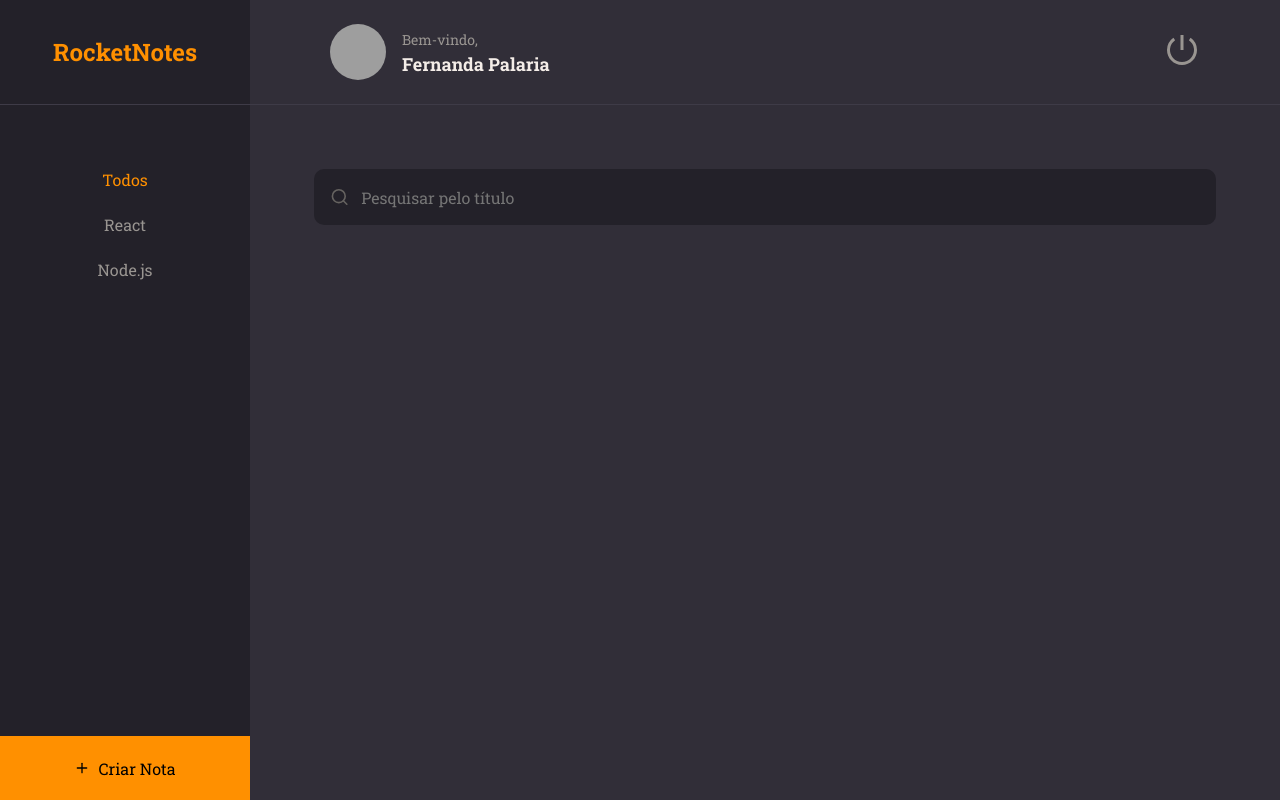
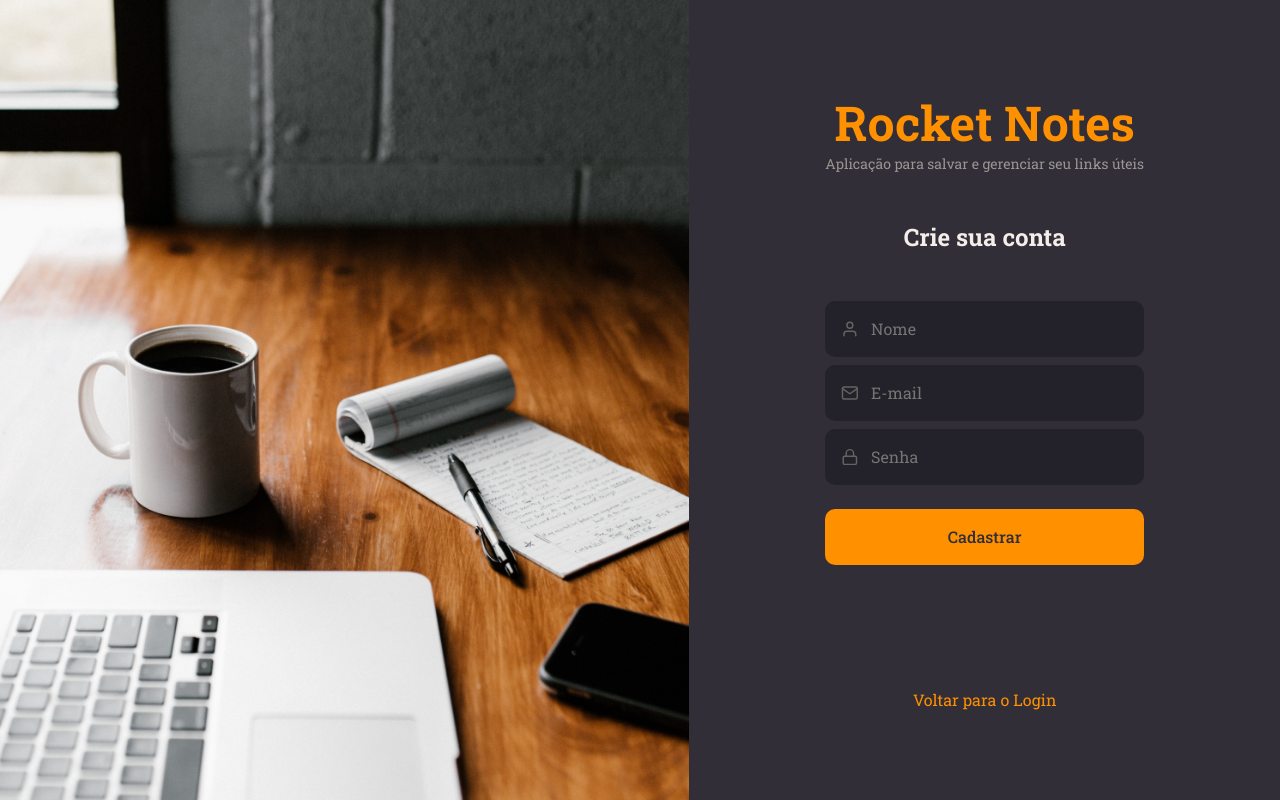
Before and after one commit to ferpalaria/react_rocket, a React (Vite) app: page / in a window 1280 px wide. Built offline with nearby package versions, Linux system fonts and the light colour scheme; grey boxes are pictures that could not be loaded.

Commit message:
Tela de Sign Up

```diff
--- /dev/null
+++ b/src/components/Note/index.jsx
@@ -0,0 +1,24 @@
+import { Tag } from '../Tag';
+import { Container } from './styles'
+
+// eslint-disable-next-line react/prop-types
+export function Note({ data, ...rest }){
+    return(
+        <Container
+            {...rest}
+        >
+
+            <h1>{data.title}</h1>
+
+            {
+                data.tags &&
+                <footer>
+                    {
+                        data.tags.map( tag =>
+                        <Tag key={tag.id} title={tag.name} />)
+                    }
+                </footer>
+            }
+        </Container>
+    );
+}
--- /dev/null
+++ b/src/components/Note/styles.js
@@ -0,0 +1,26 @@
+import styled from 'styled-components'
+
+export const Container = styled.button`
+    width: 100%;
+    background-color: ${({ theme }) => theme.COLORS.BACKGROUND_700};
+
+    border: none;
+    border-radius: 10px;
+
+    padding: 22px;
+    margin-bottom: 16px;
+
+    > h1 {
+        display: flex;
+        text-align: left;
+        font-weight: 700;
+        font-size: 24px;
+        color: ${({ theme }) => theme.COLORS.WHITE};
+    }
+
+    > footer {
+        width: 100%;
+        display: flex;
+        margin-top: 24px;
+    }
+`;
--- a/src/main.jsx
+++ b/src/main.jsx
@@ -6,13 +6,13 @@
 
 import GlobalStyles from './styles/global';
 
-import { Home } from './pages/Home'
+import { SignUp } from './pages/SignUp'
 
 ReactDOM.createRoot(document.getElementById('root')).render(
   <React.StrictMode>
     <ThemeProvider theme = { theme }>
       <GlobalStyles />
-      <Home />
+      <SignUp />
 
     </ThemeProvider>
   </React.StrictMode>,
--- a/src/pages/Home/index.jsx
+++ b/src/pages/Home/index.jsx
@@ -4,6 +4,8 @@
 import { Header } from '../../components/Header';
 import { ButtonText } from '../../components/ButtonText';
 import { Input } from '../../components/Input';
+import { Section } from '../../components/Section';
+import { Note } from '../../components/Note';
 
 export function Home(){
     return (
@@ -29,7 +31,17 @@
             </Search>
 
             <Content>
-
+                <Section title="Minhas Notas">
+                    <Note
+                        data={{
+                            title:'React',
+                            tags:[
+                                {id: 1, name:'react'},
+                                {id:1, name: 'rocketseat'}
+                            ]
+                        }}
+                    />
+                </Section>
             </Content>
 
             <NewNote>
--- a/src/pages/Home/styles.js
+++ b/src/pages/Home/styles.js
@@ -54,6 +54,9 @@
 
 export const Content = styled.div`
     grid-area: content;
+
+    padding: 0 64px;
+    overflow-y: auto;
 `;
 
 export const NewNote = styled.button`
--- /dev/null
+++ b/src/pages/SignIn/styles.js
@@ -0,0 +1,47 @@
+import styled  from 'styled-components'
+import backgroundImg from '../../assets/background.png'
+
+export const Container = styled.div`
+    height: 100vh;
+
+    display: flex;
+    align-items: stretch;
+`;
+
+export const Form = styled.form`
+    padding: 0 136px;
+
+    display: flex;
+    flex-direction: column;
+    justify-content: center;
+    align-items: center;
+
+    text-align: center;
+
+    > h1 {
+        font-size: 48px;
+        color: ${({ theme }) => theme.COLORS.ORANGE}
+    }
+
+    > h2 {
+        font-size: 24px;
+        margin: 48px 0;
+    }
+
+    > p {
+        font-size: 14px;
+        color: ${({ theme }) => theme.COLORS.GRAY_100};
+    }
+
+    > a {
+        margin-top: 124px;
+        color: ${({ theme }) => theme.COLORS.ORANGE};
+
+    }
+`;
+
+export const Background = styled.div`
+    flex: 1;
+    background: url(${backgroundImg}) no-repeat center center;
+    background-size: cover;
+`;
--- /dev/null
+++ b/src/pages/SignUp/index.jsx
@@ -0,0 +1,38 @@
+import { Button } from '../../components/Button';
+import { Input } from '../../components/Input';
+import { Container, Form, Background } from './styles'
+import { FiUser, FiMail, FiLock} from 'react-icons/fi'
+
+export function SignUp(){
+    return (
+        <Container>
+            <Background />
+
+            <Form>
+                <h1>Rocket Notes</h1>
+                <p>Aplicação para salvar e gerenciar seu links úteis</p>
+                <h2>Crie sua conta</h2>
+
+                <Input
+                    placeholder="Nome"
+                    type="text"
+                    icon={FiUser} />
+                <Input
+                    placeholder="E-mail"
+                    type="text"
+                    icon={FiMail} />
+
+                <Input
+                    placeholder="Senha"
+                    type="password"
+                    icon={FiLock} />
+
+                <Button title="Cadastrar"/>
+
+                <a href="#">Voltar para o Login</a>
+
+            </Form>
+
+        </Container>
+    );
+}
--- /dev/null
+++ b/src/pages/SignUp/styles.js
@@ -0,0 +1,47 @@
+import styled  from 'styled-components'
+import backgroundImg from '../../assets/background.png'
+
+export const Container = styled.div`
+    height: 100vh;
+
+    display: flex;
+    align-items: stretch;
+`;
+
+export const Form = styled.form`
+    padding: 0 136px;
+
+    display: flex;
+    flex-direction: column;
+    justify-content: center;
+    align-items: center;
+
+    text-align: center;
+
+    > h1 {
+        font-size: 48px;
+        color: ${({ theme }) => theme.COLORS.ORANGE}
+    }
+
+    > h2 {
+        font-size: 24px;
+        margin: 48px 0;
+    }
+
+    > p {
+        font-size: 14px;
+        color: ${({ theme }) => theme.COLORS.GRAY_100};
+    }
+
+    > a {
+        margin-top: 124px;
+        color: ${({ theme }) => theme.COLORS.ORANGE};
+
+    }
+`;
+
+export const Background = styled.div`
+    flex: 1;
+    background: url(${backgroundImg}) no-repeat center center;
+    background-size: cover;
+`;
```
Also changed, not shown: src/pages/SignIn/index.jsx (added, +33 -0 lines), src/assets/background.png (added).
